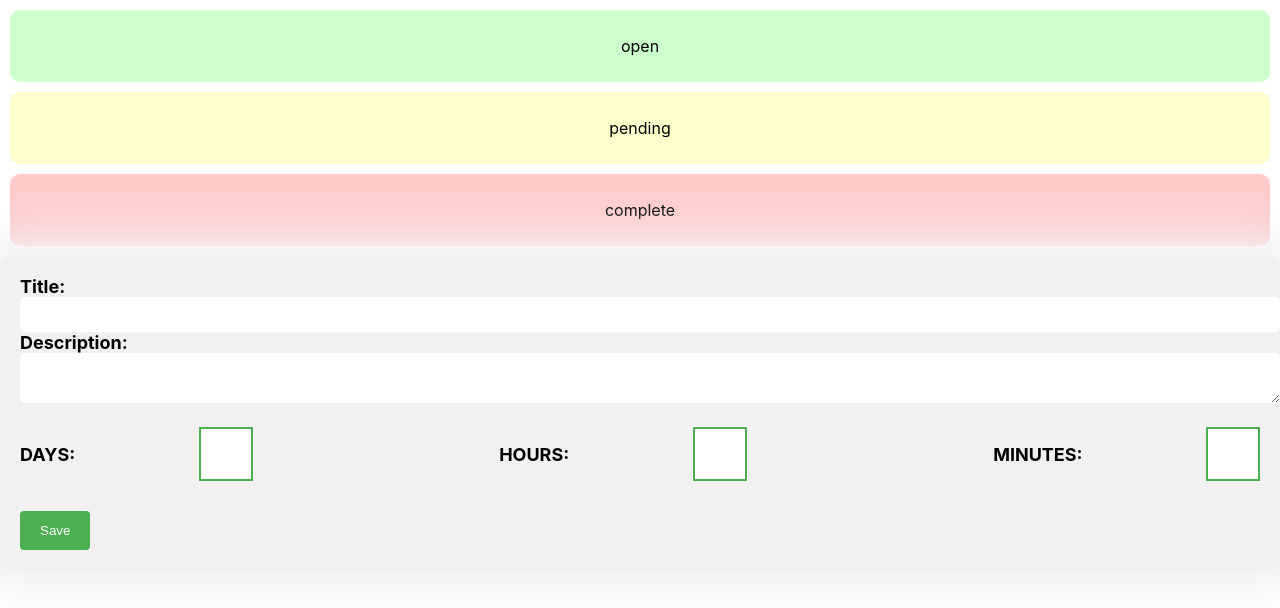
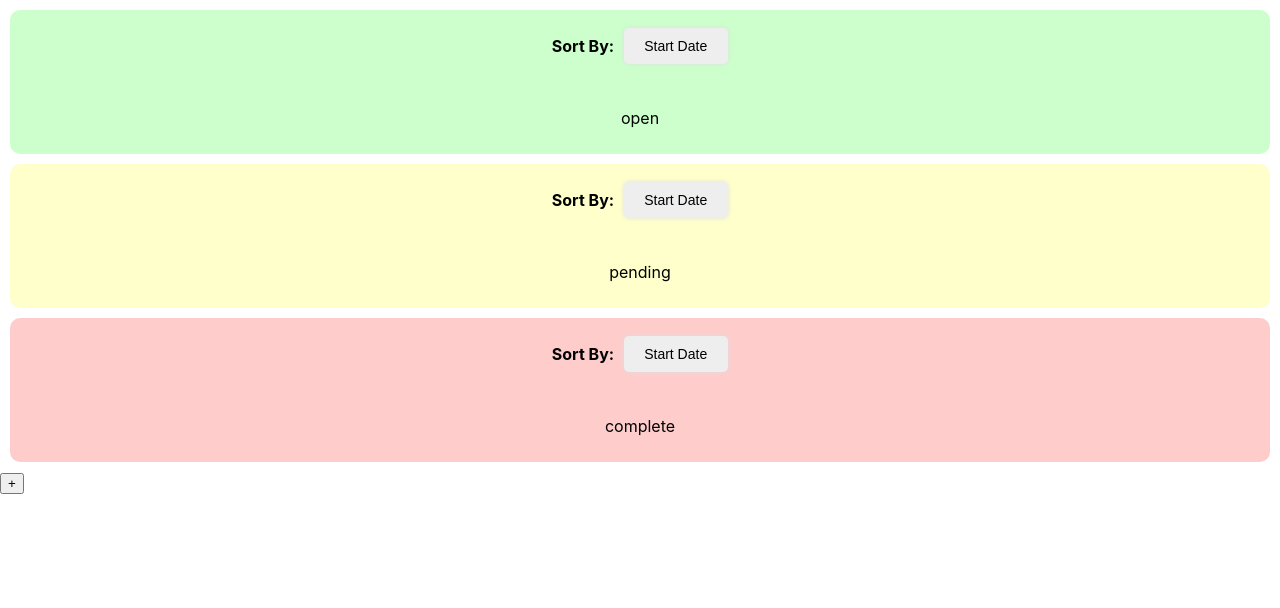
Before and after one commit to rudiszubert369/react-issue-list, a React (Create React App) app: page / in a window 1280 px wide. Shown: the top 608 px of the page. Built offline with nearby package versions, Linux system fonts and the light colour scheme; the HTML template or start-up script is replaced by a standard one.

Commit message:
added dropdowns, styling

```diff
--- a/src/components/AddIssue.js
+++ b/src/components/AddIssue.js
@@ -1,5 +1,4 @@
 import { useContext, useState } from 'react';
-import { useTransition, animated } from "react-spring";
 import IssueContext from './IssueContext';
 import styles from './AddIssue.module.scss';
 
@@ -7,6 +6,7 @@ const AddIssue = () => {
   const { dispatch, nextId } = useContext(IssueContext);
   const [issue, setIssue] = useState({});
   const [error, setError] = useState('');
+  const [showForm, setShowForm] = useState(false);
 
   const handleSubmit = e => {
     e.preventDefault();
@@ -14,8 +14,9 @@ const AddIssue = () => {
       const date = new Date();
       const dateString = date.toString()
       dispatch({ type: 'ADD_ISSUE', payload: {...issue, id: nextId, addDate: dateString} });
-      setIssue( {description: '', title: '', daysRemaining: '' } );
+      setIssue({ description: '', title: '', daysRemaining: '' });
       setError('');
+      setShowForm(false);
     } else {
       setError('Title and description cannot be empty');
     }
@@ -25,8 +26,13 @@ const AddIssue = () => {
     setIssue({ ...issue, [e.target.name]: e.target.value });
   };
 
-
   return (
+    <div className={styles.container}>
+      {!showForm ? (
+        <button className={styles.addButton} onClick={() => setShowForm(true)}>
+          +
+        </button>
+      ) : (
         <form className={styles.form} onSubmit={handleSubmit}>
           <label className={styles.label}>
             Title:
@@ -50,19 +56,41 @@ const AddIssue = () => {
           </label>
           <div className={styles.timeContainer}>
             <label for="days">Days:</label>
-        <input type="number" id="days" name="daysRemaining" min="0" value={issue.daysRemaining || ''} onChange={handleChange} />
+            <input
+              type="number"
+              id="days"
+              name="daysRemaining"
+              min="0"
+              value={issue.daysRemaining || ''}
+              onChange={handleChange}
+            />
             <br />
             <label for="hours">Hours:</label>
-        <input type="number" id="hours" name="hoursRemaining" min="0" value={issue.hoursRemaining || ''} onChange={handleChange} />
+            <input
+              type="number"
+              id="hours"
+              name="hoursRemaining"
+              min="0"
+              value={issue.hoursRemaining || ''}
+              onChange={handleChange}
+            />
             <br />
             <label for="minutes">Minutes:</label>
-        <input type="number" id="minutes" name="minutesRemaining" min="0" value={issue.minutesRemaining || ''} onChange={handleChange} />
+            <input
+              type="number"
+              id="minutes"
+              name="minutesRemaining"
+              min="0"
+              value={issue.minutesRemaining || ''}
+              onChange={handleChange}
+            />
           </div>
           <br />
+
           {error ? <p className={styles.error}>{error}</p> : null}
           <button className={styles.button} type="submit">Save</button>
-    </form>
-  );
+        </form>)}
+    </div>)
 };
 
 export default AddIssue;
--- a/src/components/IssueList.js
+++ b/src/components/IssueList.js
@@ -1,23 +1,45 @@
+import React, { useState } from 'react';
 import { useContext } from 'react';
 import IssueContext from './IssueContext';
 import Issue from './Issue';
 import styles from './IssueList.module.scss'
+
 const IssueList = () => {
   const { issues } = useContext(IssueContext);
   const statuses = ['open', 'pending', 'complete'];
+  // const [sortBy, setSortBy] = useState('addDate');
+  const [sortBy, setSortBy] = useState({ open: 'addDate', pending: 'addDate', complete: 'addDate' });
 
   return (
     <div>
-      {statuses.map(status => (
+    {statuses.map(status => {
+      const filteredIssues = issues.filter(issue => issue.status === status);
+      const sortedIssues = [...filteredIssues].sort((a, b) => {
+        if (sortBy[status] === 'addDate') {
+          return new Date(a.addDate) - new Date(b.addDate);
+        } else if (sortBy[status] === 'title') {
+          return a.title.localeCompare(b.title);
+        }
+      });
+
+      return (
         <div className={styles[`${status}-issues`]}>
+          <div className={styles.sortBy}>
+            <p>Sort By:</p>
+            <select value={sortBy[status]} onChange={e => setSortBy({ ...sortBy, [status]: e.target.value })}>
+              <option value="addDate">Start Date</option>
+              <option value="title">Name</option>
+            </select>
+          </div>
           <p>{status}</p>
-          {issues.filter(issue => issue.status === status).map(issue => (
+          {sortedIssues.map(issue => (
             <Issue key={issue.id} {...issue} />
           ))}
         </div>
-      ))}
-    </div>
-  );
+      );
+    })}
+  </div>
+);
 };
 
 export default IssueList;
--- a/src/components/IssueList.module.scss
+++ b/src/components/IssueList.module.scss
@@ -27,3 +27,41 @@
     margin: 10px;
     border-radius: 10px;
   }
+
+  .sortBy {
+    display: flex;
+    align-items: center;
+    margin-bottom: 20px;
+
+    p {
+      margin-right: 10px;
+      font-weight: bold;
+      font-size: 16px;
+    }
+
+    select {
+      padding: 10px 20px;
+      border-radius: 5px;
+      background-color: #eee;
+      border: none;
+      font-size: 14px;
+      outline: none;
+      transition: all 0.2s ease-in-out;
+      box-shadow: 0 0 5px #ddd;
+      appearance: none;
+
+      &:hover {
+        cursor: pointer;
+        background-color: #ddd;
+      }
+
+      &:focus {
+        background-color: #fff;
+        box-shadow: 0 0 5px #aaa;
+      }
+
+      &::-ms-expand {
+        display: none;
+      }
+    }
+  }
--- a/src/components/reducer.js
+++ b/src/components/reducer.js
@@ -1,4 +1,5 @@
 export const reducer = (state, action) => {
+  console.log(state)
   switch (action.type) {
     case 'ADD_ISSUE':
     return {
```
Also changed, not shown: src/components/Issue.js (+1 -7 lines), src/components/useSpring.js (deleted, +0 -10 lines). Lines whose indentation alone changed are shown as unchanged.
